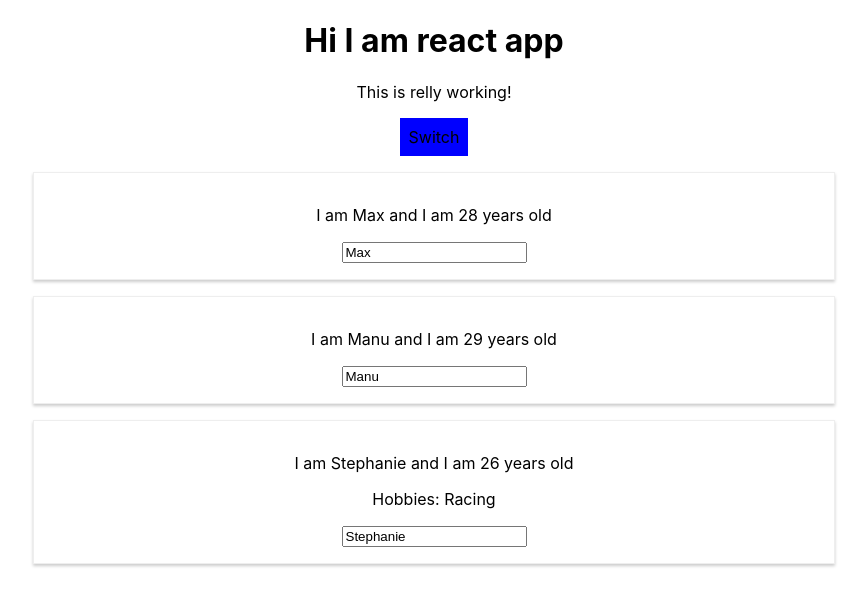
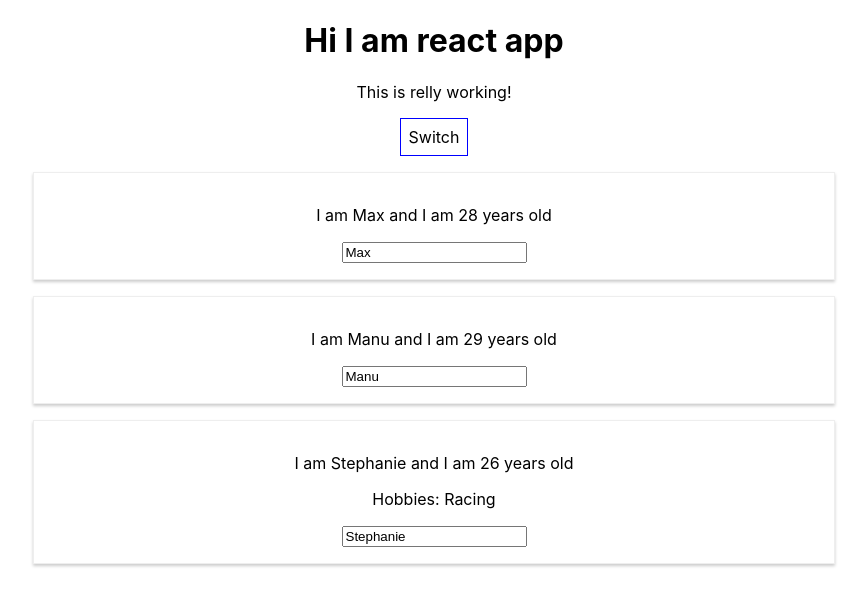
Before and after one commit to sbharill/react-complete-guide, a React (Create React App) app: page / in a window 1280 px wide. Shown: the top 606 px of the page, without its empty margins (206-1073 px from the left). Built offline with nearby package versions, Linux system fonts and the light colour scheme.

Commit message:
first commit

```diff
--- a/src/App.js
+++ b/src/App.js
@@ -35,7 +35,7 @@ class App extends Component{
 
   render(){
     const style = {
-      backgroundColor: "blue",
+      backgroundColor: "white",
       font: "inherit",
       border: "1px solid blue",
       padding: "8px",
```
